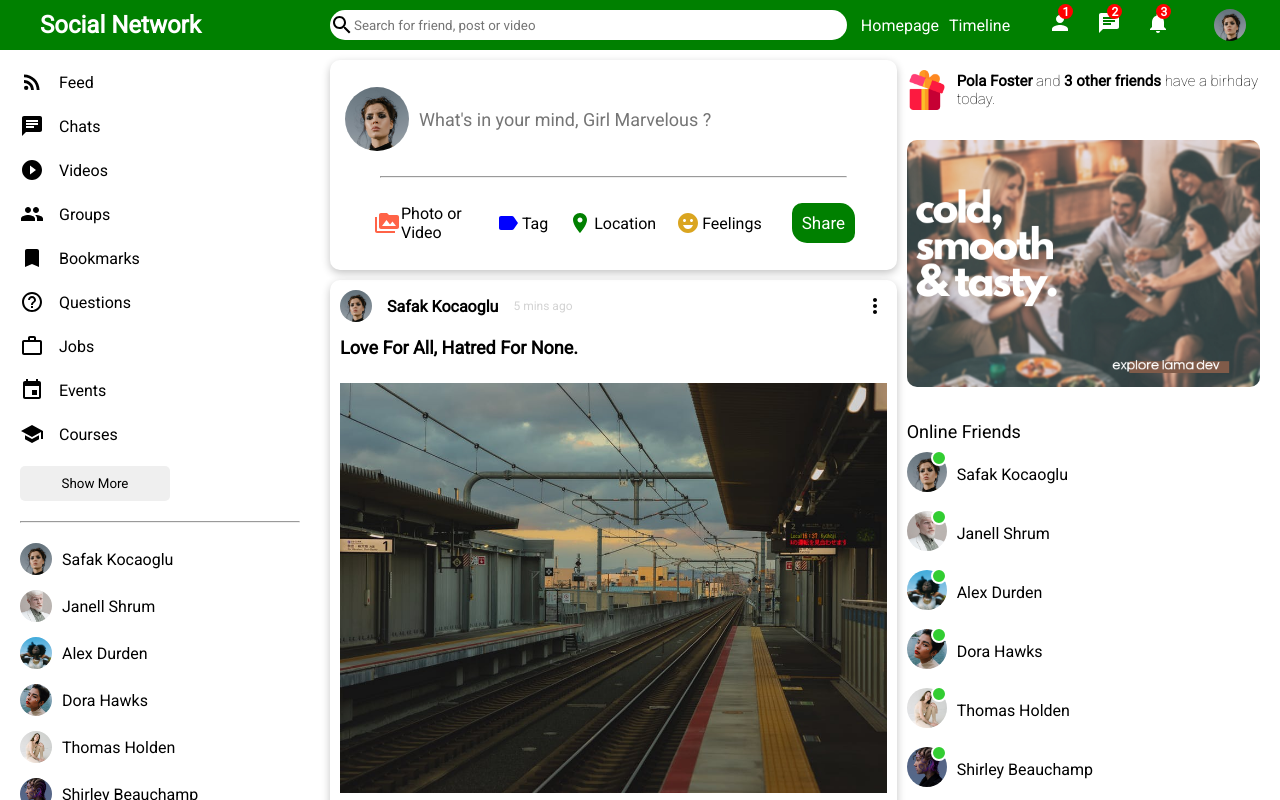
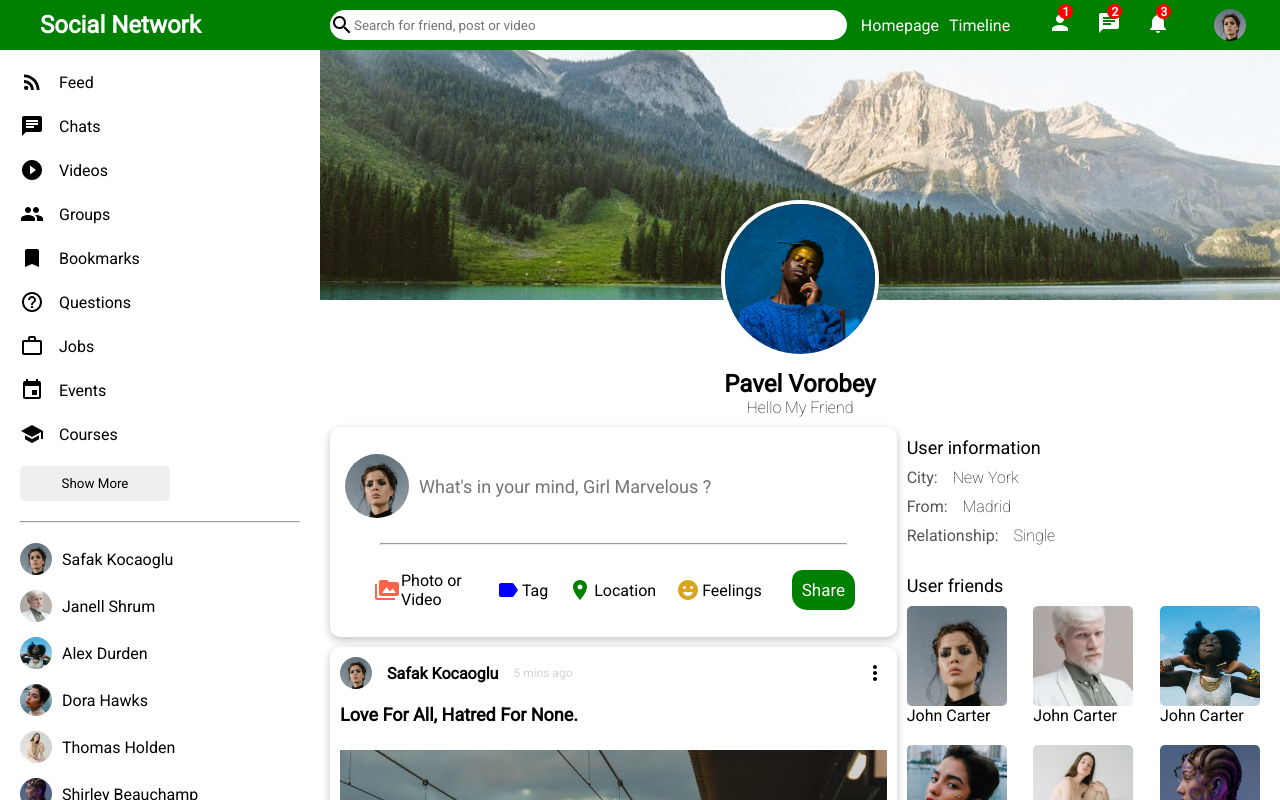
Before and after one commit to virtuozv/miniprojectsreact, a React (Create React App) app in the folder 3-ui-design-sn/: page / in a window 1280 px wide. Shown: the top 800 px of the page. Built offline with nearby package versions, Linux system fonts and the light colour scheme.

Commit message:
dev profile designed

```diff
--- a/3-ui-design-sn/src/App.js
+++ b/3-ui-design-sn/src/App.js
@@ -1,9 +1,8 @@
 import Home from "./pages/home/Home";
+import Profile from "./pages/profile/Profile";
 
 function App() {
-  return (
-    <Home />
-  );
+  return <Profile />;
 }
 
 export default App;
--- /dev/null
+++ b/3-ui-design-sn/src/pages/profile/Profile.jsx
@@ -0,0 +1,43 @@
+import React from "react";
+import Sidebar from "../../components/sidebar/Sidebar";
+import Topbar from "../../components/topbar/Topbar";
+import Feed from "../../components/feed/Feed";
+import Rightbar from "../../components/rightbar/Rightbar";
+import "./profile.css";
+
+const Profile = () => {
+  return (
+    <>
+      <Topbar />
+      <div className="profileContainer">
+        <Sidebar />
+        <div className="profileRight">
+          <div className="profileRightTop">
+            <div className="profileCover">
+              <img
+                className="profileCoverImg"
+                src="assets/post/3.jpeg"
+                alt=""
+              />
+              <img
+                className="profileUserImg"
+                src="assets/person/7.jpeg"
+                alt=""
+              />
+            </div>
+            <div className="profileInfo">
+              <h4 className="profileInfoName">Pavel Vorobey</h4>
+              <span className="profileInfoDesc">Hello My Friend</span>
+            </div>
+          </div>
+          <div className="profileRightBottom">
+            <Feed />
+            <Rightbar profile />
+          </div>
+        </div>
+      </div>
+    </>
+  );
+};
+
+export default Profile;
--- /dev/null
+++ b/3-ui-design-sn/src/pages/profile/profile.css
@@ -0,0 +1,50 @@
+.profileContainer {
+    display: flex;
+}
+
+.profileRight {
+    flex: 9;
+}
+
+.profileCover {
+    height: 320px;
+    position: relative;
+}
+
+.profileCoverImg {
+    width: 100%;
+    height: 250px;
+    object-fit: cover;
+}
+
+.profileUserImg {
+    width: 150px;
+    height: 150px;
+    border-radius: 50%;
+    object-fit: cover;
+    position: absolute;
+    left: 0;
+    right: 0;
+    margin: auto;
+    top: 150px;
+    border: 4px white solid;
+}
+
+.profileInfo {
+    display: flex;
+    flex-direction: column;
+    align-items: center;
+    justify-content: center;
+}
+
+.profileInfoName {
+    font-size: 24px;
+}
+
+.profileInfoDesc {
+    font-weight: 300;
+}
+
+.profileRightBottom {
+    display: flex;
+}
```
